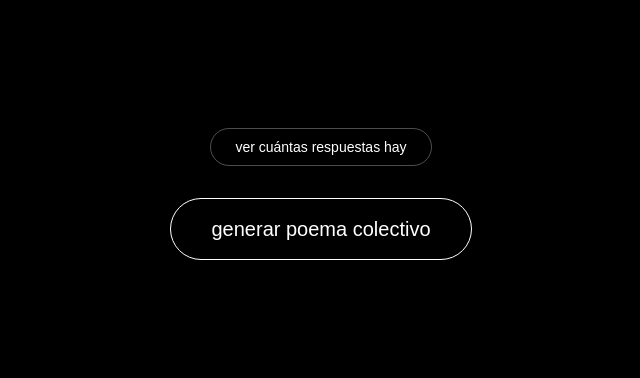
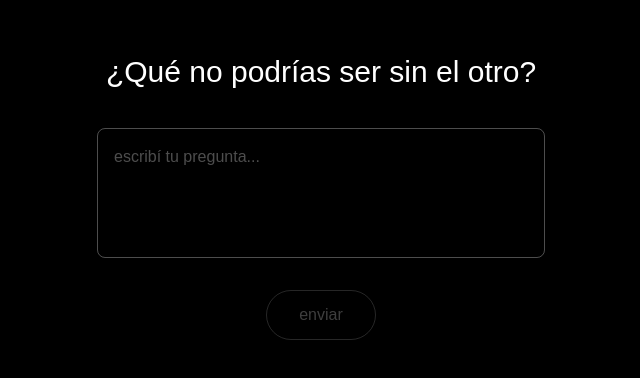
Before and after one commit to lgattari/imprenta-poetica, a Next.js app: page / in a window 1280 px wide. Shown: the part 206-584 px from the top of the page, without its empty margins (319-959 px from the left). Built offline with nearby package versions, Linux system fonts and the light colour scheme.

Commit message:
fix pages

```diff
--- a/app/page.tsx
+++ b/app/page.tsx
@@ -1,48 +1,48 @@
 'use client'
 import { useState } from 'react'
 
-export default function Admin() {
-  const [poema, setPoema] = useState('')
+export default function Home() {
+  const [texto, setTexto] = useState('')
+  const [enviado, setEnviado] = useState(false)
   const [cargando, setCargando] = useState(false)
-  const [cantidad, setCantidad] = useState<number|null>(null)
 
-  async function cargarCantidad() {
-    const res = await fetch('/api/cantidad')
-    const data = await res.json()
-    setCantidad(data.cantidad)
-  }
-
-  async function generar() {
+  async function enviar() {
+    if (!texto.trim()) return
     setCargando(true)
-    const res = await fetch('/api/generar', { method: 'POST' })
-    const data = await res.json()
-    setPoema(data.poema)
+    await fetch('/api/respuesta', {
+      method: 'POST',
+      headers: { 'Content-Type': 'application/json' },
+      body: JSON.stringify({ texto }),
+    })
+    setEnviado(true)
     setCargando(false)
   }
 
+  if (enviado) return (
+    <main className="min-h-screen flex flex-col items-center justify-center bg-black text-white p-8">
+      <p className="text-2xl text-center font-light">tu pregunta ya es parte de todo</p>
+    </main>
+  )
+
   return (
     <main className="min-h-screen flex flex-col items-center justify-center bg-black text-white p-8 gap-8">
+      <h1 className="text-3xl text-center font-light max-w-md leading-relaxed">
+        ¿Qué no podrías ser sin el otro?
+      </h1>
+      <textarea
+        className="w-full max-w-md bg-transparent border border-white/30 rounded-lg p-4 text-white placeholder-white/30 resize-none focus:outline-none focus:border-white/60"
+        rows={4}
+        placeholder="escribí tu pregunta..."
+        value={texto}
+        onChange={e => setTexto(e.target.value)}
+      />
       <button
-        onClick={cargarCantidad}
-        className="px-6 py-2 border border-white/30 rounded-full text-sm"
+        onClick={enviar}
+        disabled={cargando || !texto.trim()}
+        className="px-8 py-3 border border-white/50 rounded-full text-white/80 hover:text-white hover:border-white transition-all disabled:opacity-30"
       >
-        ver cuántas respuestas hay
+        {cargando ? 'enviando...' : 'enviar'}
       </button>
-      {cantidad !== null && (
-        <p className="text-white/60">{cantidad} respuestas recibidas</p>
-      )}
-      <button
-        onClick={generar}
-        disabled={cargando}
-        className="px-10 py-4 border border-white rounded-full text-xl hover:bg-white hover:text-black transition-all disabled:opacity-30"
-      >
-        {cargando ? 'generando...' : 'generar poema colectivo'}
-      </button>
-      {poema && (
-        <div className="max-w-2xl text-center text-xl font-light leading-relaxed whitespace-pre-wrap mt-8">
-          {poema}
-        </div>
-      )}
     </main>
   )
 }
```
